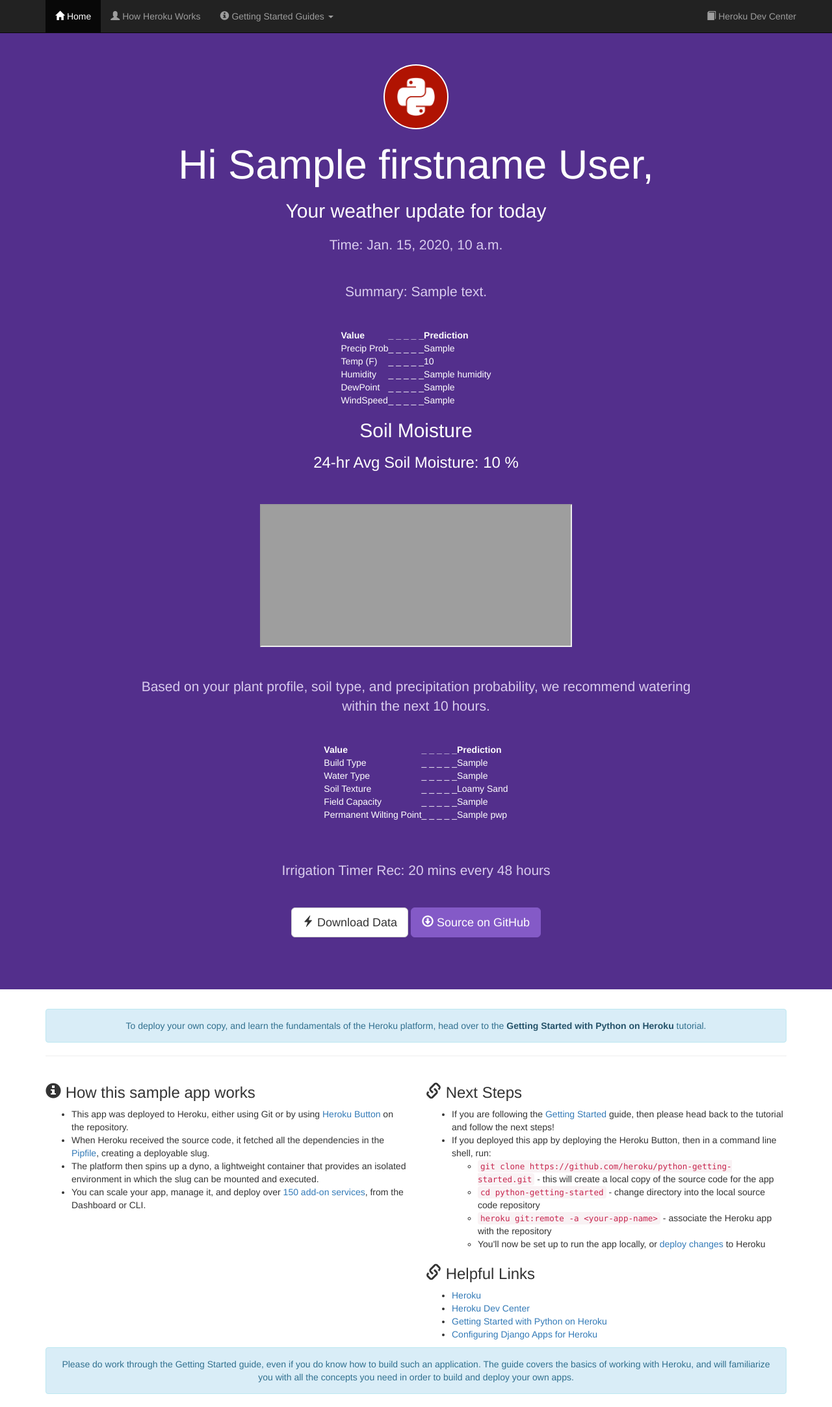
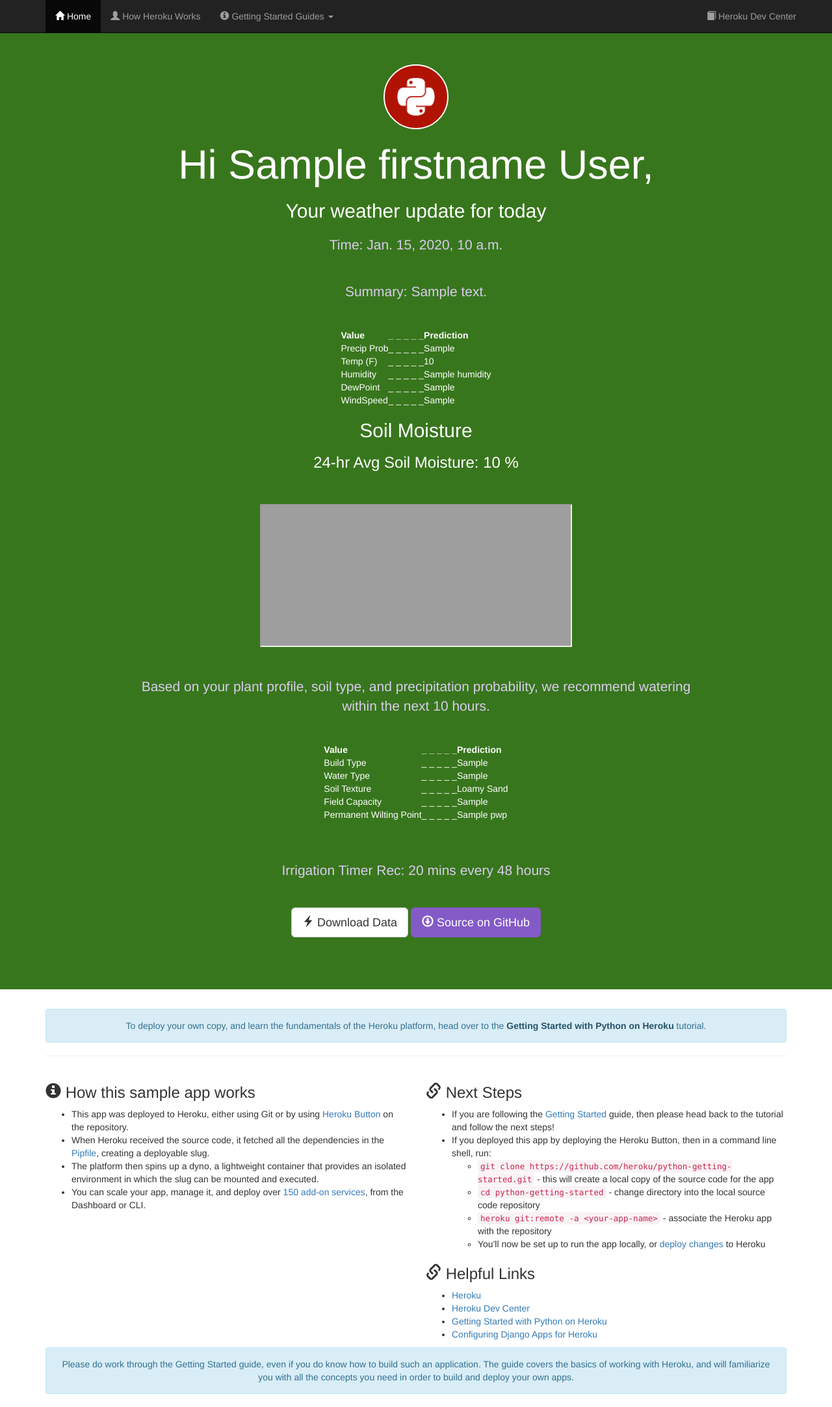
Before and after one commit to AustinArrington87/irrigationDashboard, a Django app: template hello/templates/index.html in a window 1280 px wide. Shown: the whole page at 65% size. Run offline with Django 3.2, Linux system fonts and the light colour scheme; the template is opened without the code that fills it: most values are stand-ins (such as "Sample title", 1, 10 or a date in 2020); parts of the project's set-up code (start-up, migrations or seed data) failed here and were passed over; some libraries are stand-ins or nearby versions; grey boxes are pictures that could not be loaded.

Commit message:
updated color

```diff
--- a/hello/templates/base.html
+++ b/hello/templates/base.html
@@ -7,7 +7,7 @@
   <script type="text/javascript" src="//maxcdn.bootstrapcdn.com/bootstrap/3.3.4/js/bootstrap.min.js"></script>
   <style type="text/css">
     .jumbotron {
-        background: #532f8c;
+        background: #38761D;
         color: white;
         padding-bottom: 80px
     }
--- a/hello/templates/index.html
+++ b/hello/templates/index.html
@@ -101,7 +101,7 @@
     <p>Irrigation Timer Rec: 20 mins every 48 hours</p>
 
     <a type="button" class="btn btn-lg btn-default" target="_blank" href="https://thingspeak.com/channels/180968"><span class="glyphicon glyphicon-flash"></span> Download Data</a>
-    <a type="button" class="btn btn-lg btn-primary" href="https://thingspeak.com/channels/180968"><span class="glyphicon glyphicon-download"></span> Source on GitHub</a>
+    <a type="button" class="btn btn-lg btn-primary" target="_blank" href="https://github.com/AustinArrington87/irrigationDashboard"><span class="glyphicon glyphicon-download"></span> Source on GitHub</a>
   </div>
 </div>
 <div class="container">
```
Also changed, not shown: README.md.
